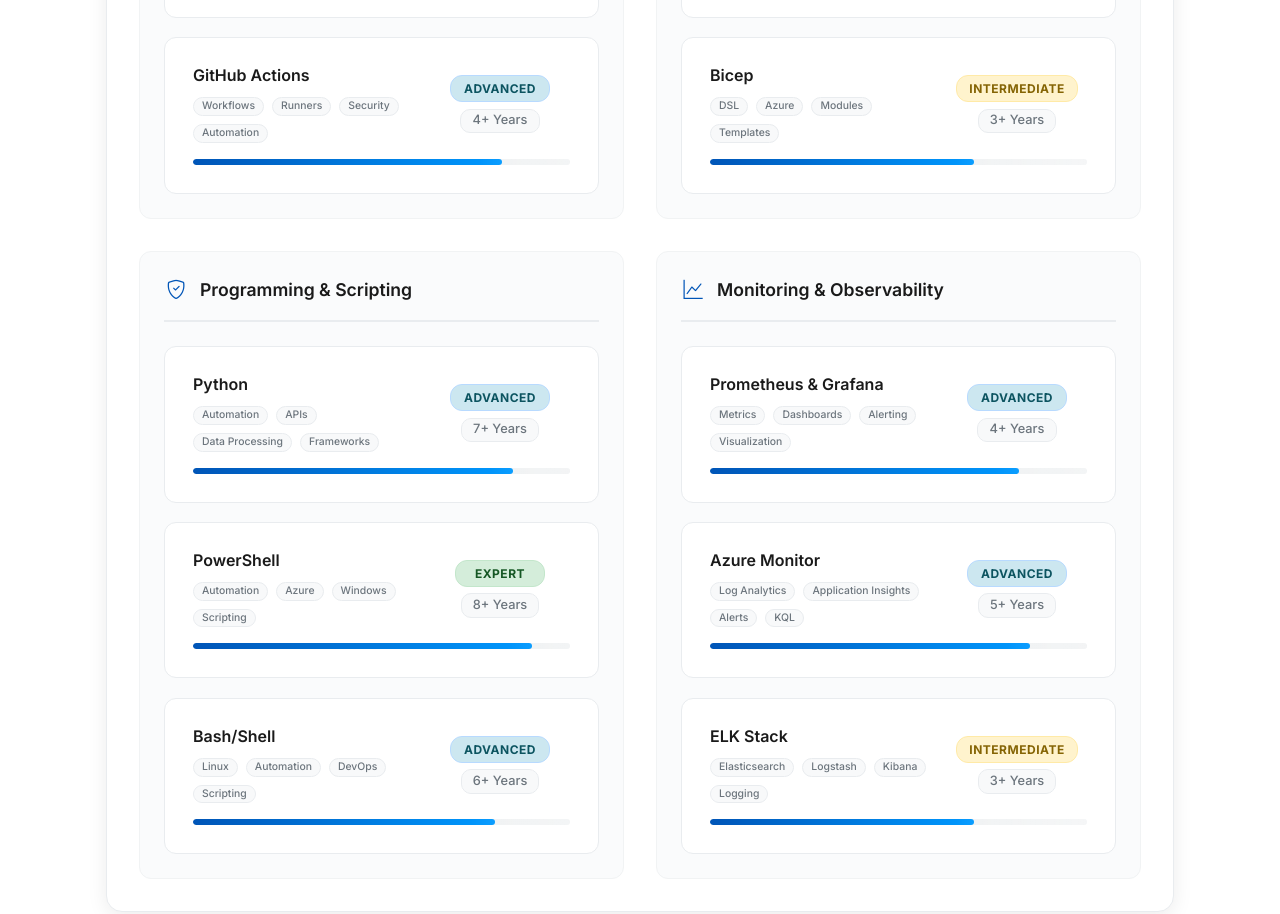
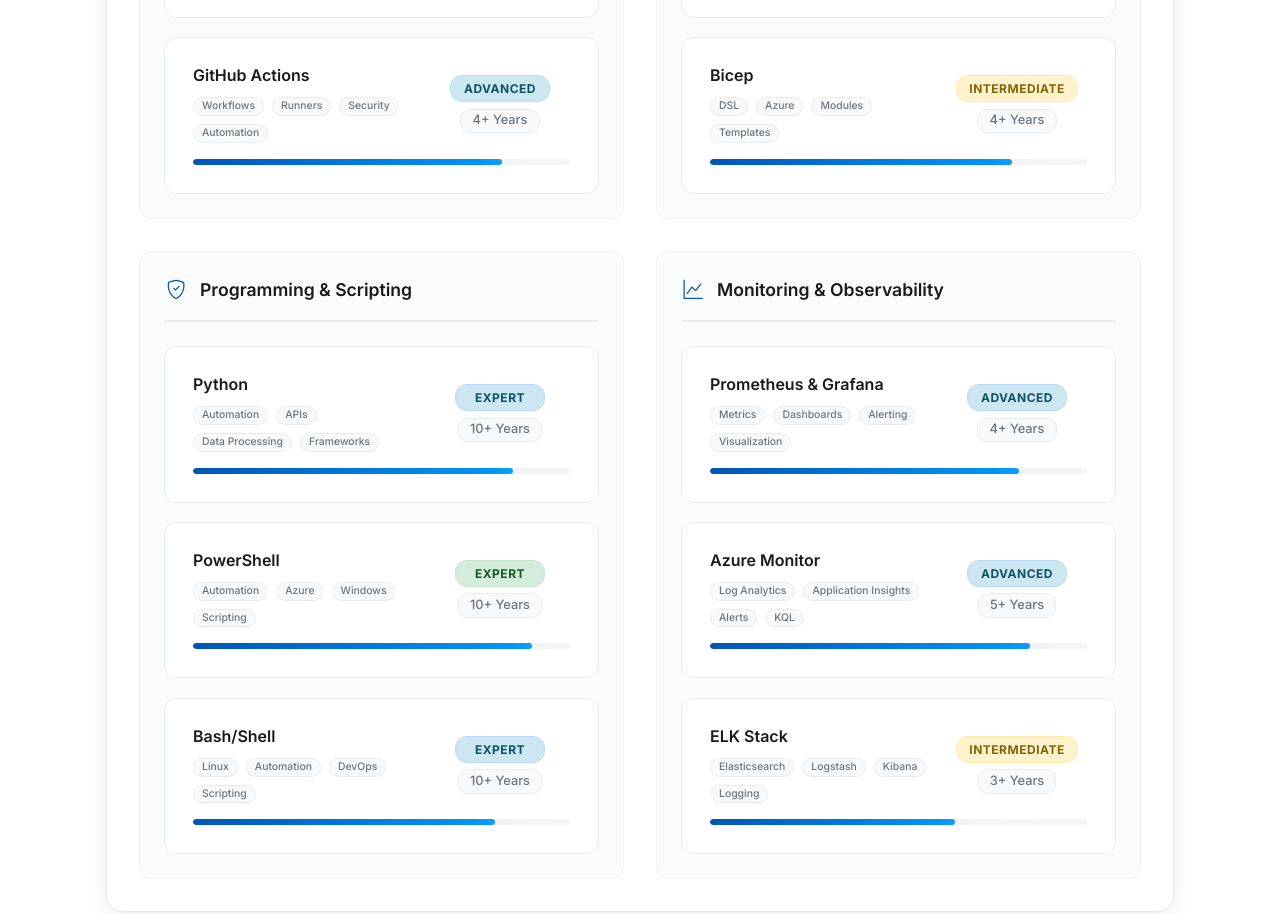
Before and after one commit to nielsweistra/nielsweistra.github.io, a Jekyll site: the page built from index.html, in a window 1280 px wide and 1400 px high, scrolled down 2075 px. Shown: the part 148-1062 px from the top of the window. Built offline with Jekyll 4.4.1, drawn with Linux system fonts in a browser that asks for light colours; a style sheet for code colours, icons or effects is not loaded.

Commit message:
Update skill levels and experience years in index.html

```diff
--- a/index.html
+++ b/index.html
@@ -94,7 +94,7 @@
                             </div>
                         </div>
                         <div class="skill-progress">
-                            <div class="progress-bar" data-width="65"></div>
+                            <div class="progress-bar" data-width="60"></div>
                         </div>
                     </div>
                 </div>
@@ -304,11 +304,11 @@
                             </div>
                             <div class="skill-level">
                                 <span class="proficiency intermediate">INTERMEDIATE</span>
-                                <span class="experience">3+ Years</span>
+                                <span class="experience">4+ Years</span>
                             </div>
                         </div>
                         <div class="skill-progress">
-                            <div class="progress-bar" data-width="70"></div>
+                            <div class="progress-bar" data-width="80"></div>
                         </div>
                     </div>
                 </div>
@@ -332,8 +332,8 @@
                                 </div>
                             </div>
                             <div class="skill-level">
-                                <span class="proficiency advanced">ADVANCED</span>
-                                <span class="experience">7+ Years</span>
+                                <span class="proficiency advanced">EXPERT</span>
+                                <span class="experience">10+ Years</span>
                             </div>
                         </div>
                         <div class="skill-progress">
@@ -354,7 +354,7 @@
                             </div>
                             <div class="skill-level">
                                 <span class="proficiency expert">EXPERT</span>
-                                <span class="experience">8+ Years</span>
+                                <span class="experience">10+ Years</span>
                             </div>
                         </div>
                         <div class="skill-progress">
@@ -374,8 +374,8 @@
                                 </div>
                             </div>
                             <div class="skill-level">
-                                <span class="proficiency advanced">ADVANCED</span>
-                                <span class="experience">6+ Years</span>
+                                <span class="proficiency advanced">EXPERT</span>
+                                <span class="experience">10+ Years</span>
                             </div>
                         </div>
                         <div class="skill-progress">
@@ -450,7 +450,7 @@
                             </div>
                         </div>
                         <div class="skill-progress">
-                            <div class="progress-bar" data-width="70"></div>
+                            <div class="progress-bar" data-width="65"></div>
                         </div>
                     </div>
                 </div>
```
